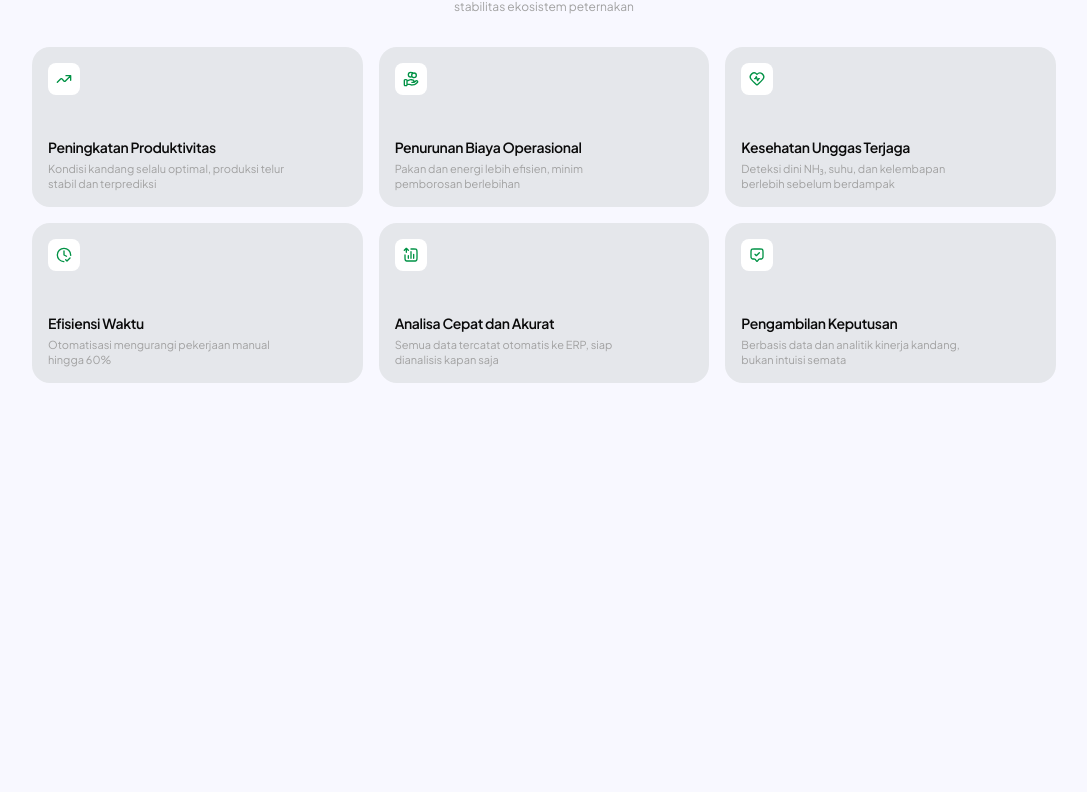
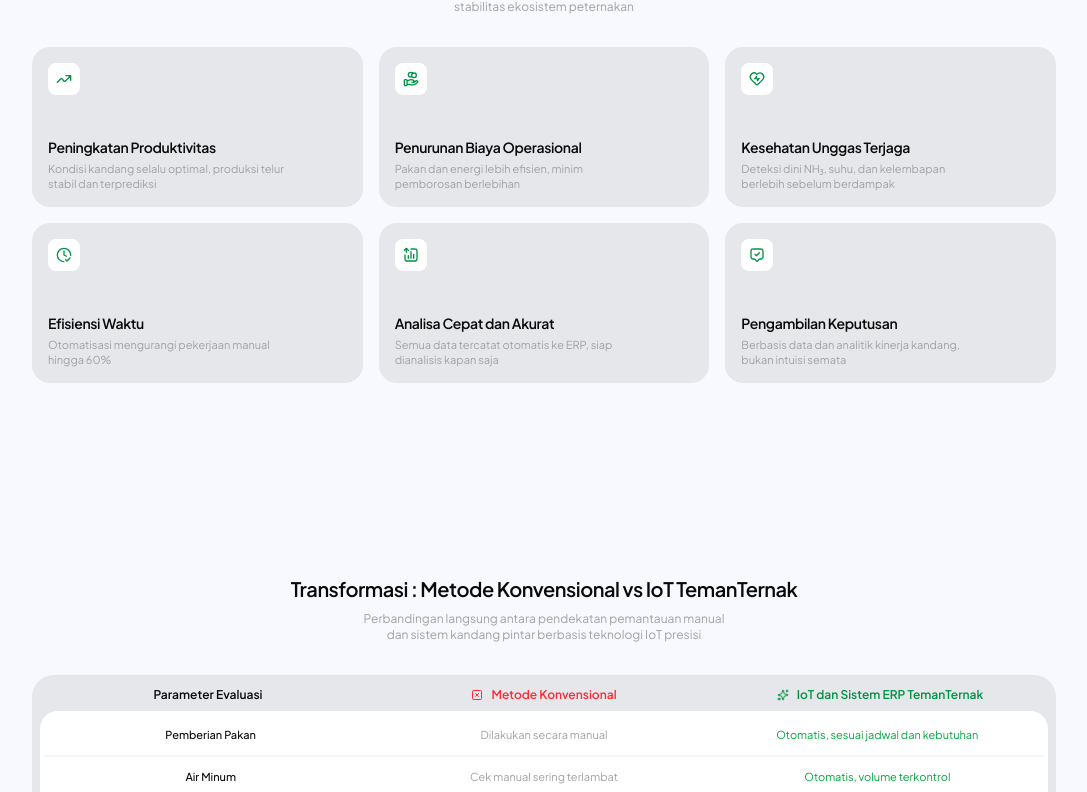
Before and after one commit to amntllhz/temanternak, a React (Vite) app: page / in a window 1280 px wide. Shown: the part 2005-2797 px from the top of the page, without its empty margins (96-1183 px from the left). Before the commit the page ends 2484 px from the top, so only its background shows below. Built offline with nearby package versions, Linux system fonts and the light colour scheme.

Commit message:
feat: add comparison section

```diff
--- a/src/features/landing/LandingPage.jsx
+++ b/src/features/landing/LandingPage.jsx
@@ -3,6 +3,7 @@
 import Proof from "./sections/Proof"
 import Solution from "./sections/Solution"
 import Benefit from "./sections/Benefit"
+import Comparison from "./sections/Comparison"
 
 const LandingPage = () => {
     return (
@@ -12,6 +13,7 @@
             <Proof />
             <Solution />
             <Benefit />
+            <Comparison />
         </div>
     )
 }
--- a/src/features/landing/components/AvatarHero.jsx
+++ b/src/features/landing/components/AvatarHero.jsx
@@ -17,19 +17,19 @@
                 <AvatarGroup className="">
                     <Avatar size="sm">
                         <AvatarImage src={av1} />
-                        <AvatarFallback>CN</AvatarFallback>
+                        <AvatarFallback>av1</AvatarFallback>
                     </Avatar>
                     <Avatar size="sm">
                         <AvatarImage src={av2} />
-                        <AvatarFallback>LR</AvatarFallback>
+                        <AvatarFallback>av2</AvatarFallback>
                     </Avatar>
                     <Avatar size="sm">
                         <AvatarImage src={av3} />
-                        <AvatarFallback>ER</AvatarFallback>
+                        <AvatarFallback>av3</AvatarFallback>
                     </Avatar>
                     <Avatar size="sm">
                         <AvatarImage src={av4} />
-                        <AvatarFallback>ER</AvatarFallback>
+                        <AvatarFallback>av4</AvatarFallback>
                     </Avatar>
                 </AvatarGroup>
                 <p className="text-lg font-semibold flex items-center justify-center">
--- a/src/features/landing/components/Navbar.jsx
+++ b/src/features/landing/components/Navbar.jsx
@@ -10,7 +10,7 @@
                 </div>
                 <div className="flex items-center gap-6">
                     <a href="#Proof" className="text-xs font-medium">Produk</a>
-                    <a href="#Solution" className="text-xs font-medium">Solusi Digital</a>
+                    <a href="#Solution" className="text-xs font-medium">Solusi Integrasi</a>
                     <a href="#" className="text-xs font-medium">Analisis Usaha</a>
                     <a href="#" className="text-xs font-medium">Tentang</a>
                 </div>
--- /dev/null
+++ b/src/features/landing/data/comparison.js
@@ -0,0 +1,9 @@
+export const comparisonRows = [
+    { parameter: "Pemberian Pakan", conventional: "Dilakukan secara manual", erp: "Otomatis, sesuai jadwal dan kebutuhan" },
+    { parameter: "Air Minum", conventional: "Cek manual sering terlambat", erp: "Otomatis, volume terkontrol" },
+    { parameter: "Suhu dan Kelembapan", conventional: "Ditebak tanpa menggunakan alat ukur", erp: "Sensor real-time + notifikasi" },
+    { parameter: "Amonia (NH3)", conventional: "Diperiksa dari bau dan perilaku ternak", erp: "Sensor dan alarm otomatis" },
+    { parameter: "Stimulasi Pencahayaan", conventional: "On/Off secara manual", erp: "Jadwal otomatis sesuai siklus" },
+    { parameter: "Pencatatan Produksi", conventional: "Buku tulis dan perlu diolah melalui aplikasi", erp: "Tercatat otomatis ke dalam ERP" },
+    { parameter: "Monitoring", conventional: "Datang langsung ke kandang", erp: "Melalui aplikasi dan dashboard real-time" },
+];
--- /dev/null
+++ b/src/features/landing/sections/Comparison.jsx
@@ -0,0 +1,41 @@
+import HeadingSection from "../components/HeadingSection";
+import { comparisonRows } from "../data/comparison";
+import { Sparkles, SquareX } from "lucide-react";
+
+const Comparison = () => {
+    return (
+        <div id="Comparison" className="max-w-5xl py-24 w-full flex flex-col space-y-8 mx-auto">
+            <HeadingSection
+                title="Transformasi : Metode Konvensional vs IoT TemanTernak"
+                description="Perbandingan langsung antara pendekatan pemantauan manual dan sistem kandang pintar berbasis teknologi IoT presisi"
+            />
+            <div className="min-w-180 rounded-3xl bg-gray-200 p-2">
+                {/* header */}
+                <div className="grid grid-cols-3 items-center pb-2 pt-1 text-center font-semibold">
+                    <p className="text-xs">Parameter Evaluasi</p>
+                    <div className="flex items-center justify-center gap-2 text-red-500">
+                        <SquareX className="size-3" />
+                        <p className="text-xs">Metode Konvensional</p>
+                    </div>
+                    <div className="flex items-center justify-center gap-2 text-grad2">
+                        <Sparkles className="size-3" />
+                        <p className="text-xs">IoT dan Sistem ERP TemanTernak</p>
+                    </div>
+                </div>
+
+                {/* body */}
+                <div className="divide-y-2 divide-muted rounded-2xl bg-white p-1">
+                    {comparisonRows.map((row) => (
+                        <div key={row.parameter} className="grid grid-cols-3 items-center py-3 text-center text-sm">
+                            <div className="font-medium text-[11px]">{row.parameter}</div>
+                            <div className="text-neutral-400 text-[11px]">{row.conventional}</div>
+                            <div className="text-green-600 text-[11px]">{row.erp}</div>
+                        </div>
+                    ))}
+                </div>
+            </div>
+        </div>
+    )
+}
+
+export default Comparison
```
